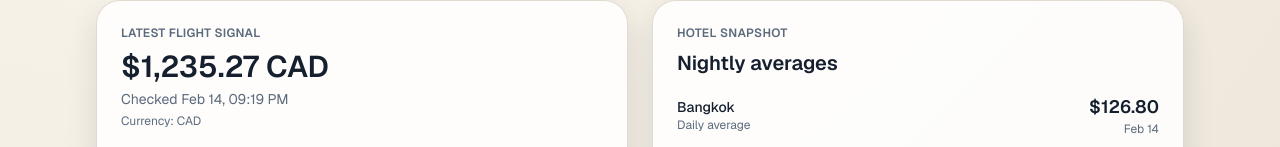
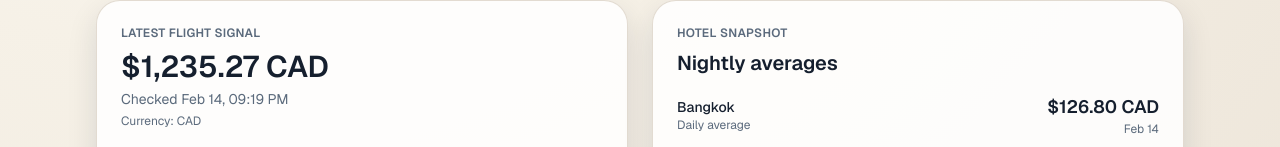
Before and after one commit to mikeydever/Travel-Deal-Tracker, a Next.js app: page / in a window 1280 px wide. Shown: the part 805-952 px from the top of the page. Built offline with nearby package versions, Linux system fonts and the light colour scheme; no server answers.

Commit message:
Show explicit hotel currency codes across hotel pricing UI

```diff
--- a/src/app/hotels/page.tsx
+++ b/src/app/hotels/page.tsx
@@ -13,6 +13,8 @@ const formatCurrency = (value: number, currency = "CAD") => {
   }
   return currencyFormatters.get(currency)?.format(value) ?? `${value.toFixed(0)} ${currency}`;
 };
+const formatCurrencyWithCode = (value: number, currency = "CAD") =>
+  `${formatCurrency(value, currency)} ${currency}`;
 
 const formatTimestamp = (value: string | Date) =>
   new Date(value).toLocaleDateString("en", { month: "short", day: "numeric" });
@@ -89,7 +91,7 @@ export default async function HotelsPage() {
                 <div>
                   <p className="text-xs uppercase tracking-wide text-[var(--muted)]">{row.city}</p>
                   <p className="text-2xl font-semibold text-[var(--foreground)]">
-                    {formatCurrency(row.avg_price, row.currency)}
+                    {formatCurrencyWithCode(row.avg_price, row.currency)}
                   </p>
                 </div>
                 <span className="text-xs text-[var(--muted)]">{formatTimestamp(row.checked_at)}</span>
@@ -115,13 +117,13 @@ export default async function HotelsPage() {
                 <div>
                   <p className="text-xs uppercase tracking-wide text-[var(--muted)]">{card.city}</p>
                   <p className="text-lg font-semibold text-[var(--foreground)]">
-                    {formatCurrency(card.rows.at(-1)?.avg_price ?? 0, card.currency)}
+                    {formatCurrencyWithCode(card.rows.at(-1)?.avg_price ?? 0, card.currency)}
                   </p>
                 </div>
                 <p className="text-xs text-[var(--muted)]">↑ {getRange(card.rows, card.currency)} range</p>
               </div>
               <div className="mt-3 rounded-xl bg-[var(--card)] p-2">
-                <HotelSparkline data={card.data} />
+                <HotelSparkline data={card.data} currencyCode={card.currency} />
               </div>
             </article>
           ))}
@@ -136,7 +138,7 @@ const getRange = (rows: { avg_price: number }[], currency: string) => {
   const prices = rows.map((row) => row.avg_price);
   const max = Math.max(...prices);
   const min = Math.min(...prices);
-  return formatCurrency(Math.round(max - min), currency);
+  return formatCurrencyWithCode(Math.round(max - min), currency);
 };
 
 const addDays = (value: string, days: number) => {
--- a/src/app/page.tsx
+++ b/src/app/page.tsx
@@ -215,7 +215,7 @@ export default async function Home() {
                   </div>
                   <div className="text-right">
                     <p className="text-lg font-semibold text-[var(--foreground)]">
-                      {formatCurrency(sample.avg_price, sample.currency)}
+                      {formatCurrency(sample.avg_price, sample.currency)} {sample.currency}
                     </p>
                     <p className="text-xs text-[var(--muted)]">
                       {new Date(sample.checked_at).toLocaleDateString("en", {
--- a/src/components/charts/HotelSparkline.tsx
+++ b/src/components/charts/HotelSparkline.tsx
@@ -5,12 +5,20 @@ import type { TooltipProps } from "recharts";
 
 interface HotelSparklineProps {
   data: Array<{ checkedAt: string; avgPrice: number }>;
+  currencyCode?: string;
 }
 
-const formatter = (value: number) => `$${value.toFixed(0)}`;
+const formatCurrency = (value: number, currencyCode: string) => {
+  const formatted = new Intl.NumberFormat("en-CA", {
+    style: "currency",
+    currency: currencyCode,
+    maximumFractionDigits: 0,
+  }).format(value);
+  return `${formatted} ${currencyCode}`;
+};
 
-const tooltipFormatter: TooltipProps<number, string>["formatter"] = (value) =>
-  formatter(Number(value ?? 0));
+const buildTooltipFormatter = (currencyCode: string): TooltipProps<number, string>["formatter"] =>
+  (value) => formatCurrency(Number(value ?? 0), currencyCode);
 
 const formatTooltipDate = (value?: string) => {
   if (!value) return "Unknown date";
@@ -24,7 +32,7 @@ const tooltipLabelFormatter: TooltipProps<number, string>["labelFormatter"] = (_
   return formatTooltipDate(row?.checkedAt);
 };
 
-export function HotelSparkline({ data }: HotelSparklineProps) {
+export function HotelSparkline({ data, currencyCode = "CAD" }: HotelSparklineProps) {
   return (
     <ResponsiveContainer width="100%" height={120}>
       <AreaChart data={data} margin={{ left: 0, right: 0, top: 5, bottom: 0 }}>
@@ -35,7 +43,7 @@ export function HotelSparkline({ data }: HotelSparklineProps) {
           </linearGradient>
         </defs>
         <Tooltip
-          formatter={tooltipFormatter}
+          formatter={buildTooltipFormatter(currencyCode)}
           labelFormatter={tooltipLabelFormatter}
           contentStyle={{
             borderRadius: 12,
```
